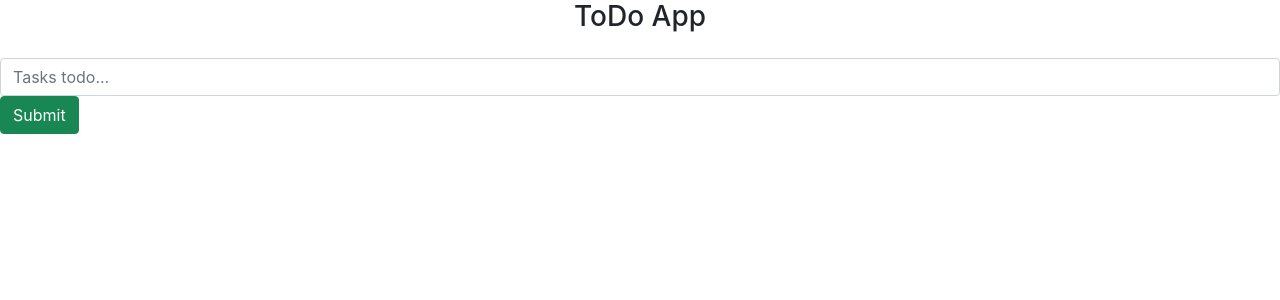
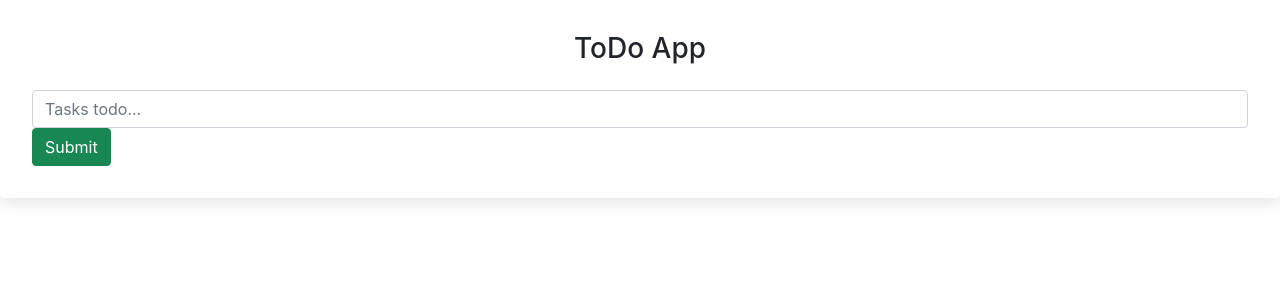
Before and after one commit to Jasdeep5119/ToDo-App, a React (Create React App) app: page / in a window 1280 px wide. Shown: the top 300 px of the page. Built offline with nearby package versions, Linux system fonts and the light colour scheme; the HTML template or start-up script is replaced by a standard one.

Commit message:
css file edited and created

```diff
--- a/src/index.css
+++ b/src/index.css
@@ -10,6 +10,33 @@ body {
 code {
   font-family: source-code-pro, Menlo, Monaco, Consolas, 'Courier New',
     monospace;
+}
+
+.section{
+  padding: 5rem 0;
+}
+
+.section-center{
+  background: #fff;
+  border-radius: 0.25rem;
+  box-shadow: 0 5px 15px rgba(0, 0, 0, 0.1);
+  transition: all 0.3s linear;
+  padding: 2rem;
+}
+
+.form{
+  display: flex;
+  justify-content: center;
+}
+
+.alert-danger{
+  color: #721c24;
+  background: #f8d7da;
+}
+
+.alert-success{
+  color: #155724;
+  background: #d4edda;
 }
 
 .edit-btn, .delete-btn{
```
